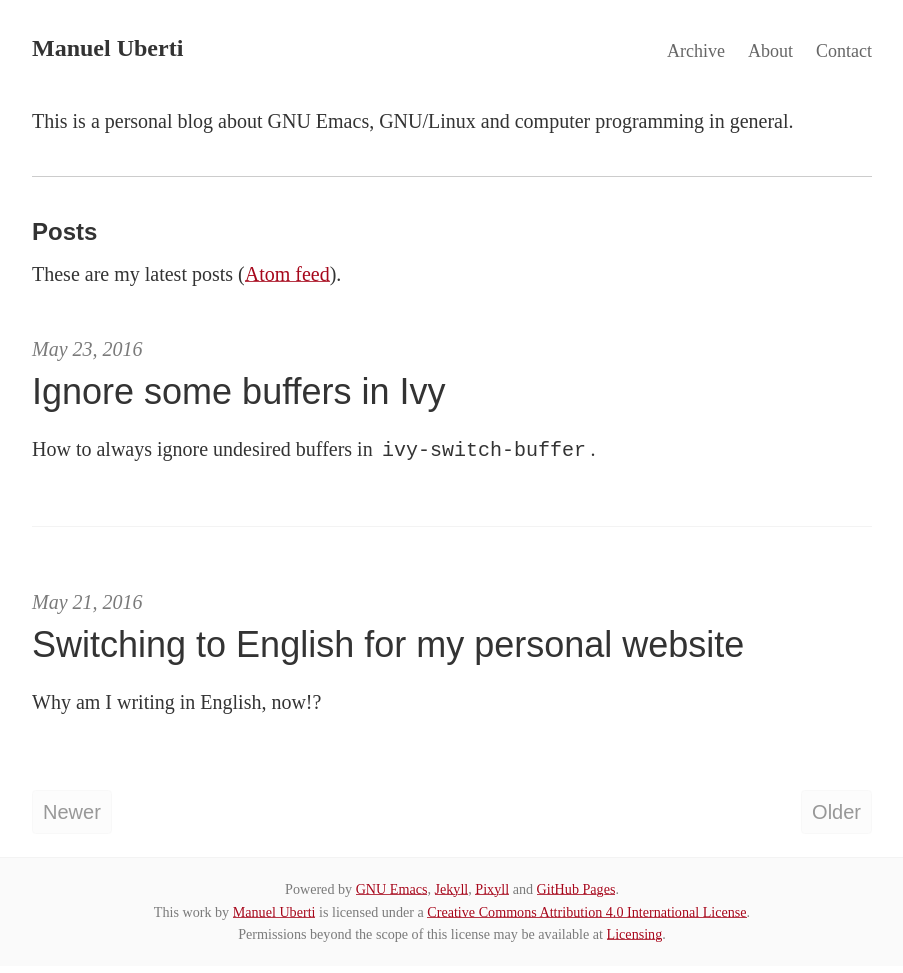
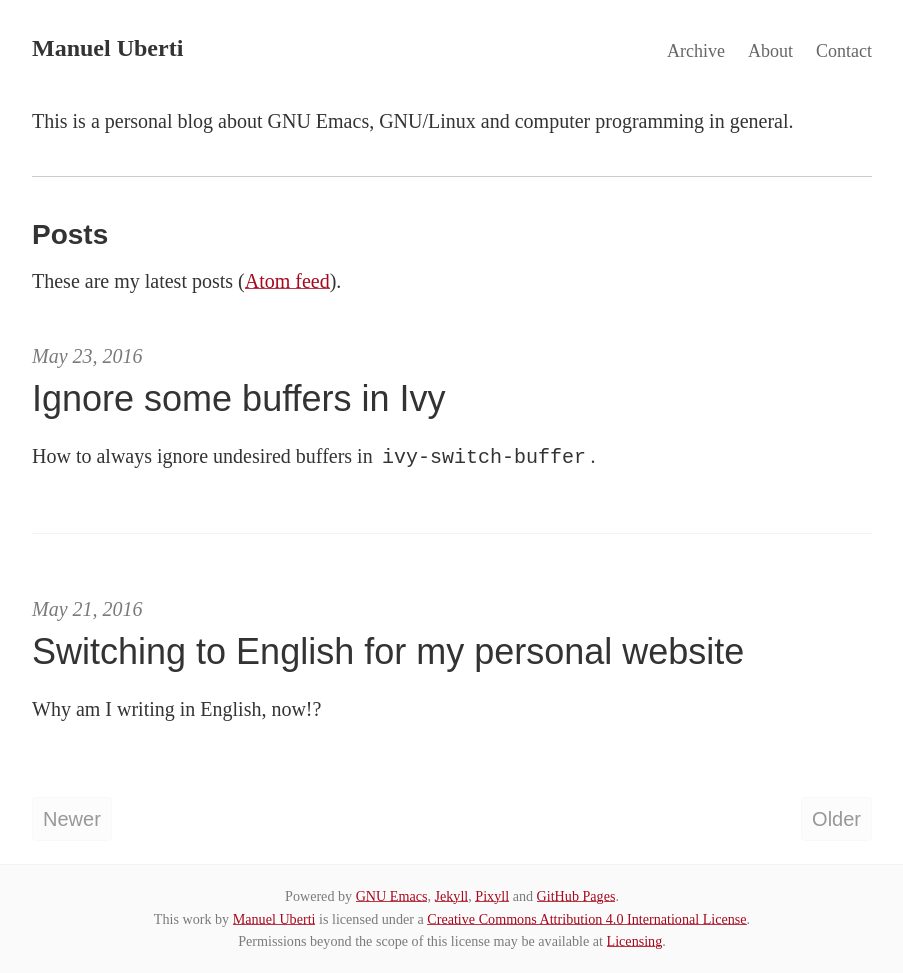
Before and after one commit to manuel-uberti/manuel-uberti.github.io, a Jekyll site: the page built from index.html, in a window 1280 px wide. Shown: the whole page, without its empty margins (188-1091 px from the left). Built offline with Jekyll 4.4.1, drawn with Linux system fonts in a browser that asks for light colours; some web fonts are replaced; the list of posts is cut into pages by our own code.

Commit message:
Use h2 for header

```diff
--- a/index.html
+++ b/index.html
@@ -6,7 +6,7 @@ layout: default
 <div class="home">
     This is a personal blog about GNU Emacs, GNU/Linux and computer programming in general.
     <hr/>
-    <h3>Posts</h3>
+    <h2>Posts</h2>
     These are my latest posts (<a href="https://manuel-uberti.github.io/feed">Atom feed</a>).
     {% if posts_count > 0 %}
     <div class="posts">
```
